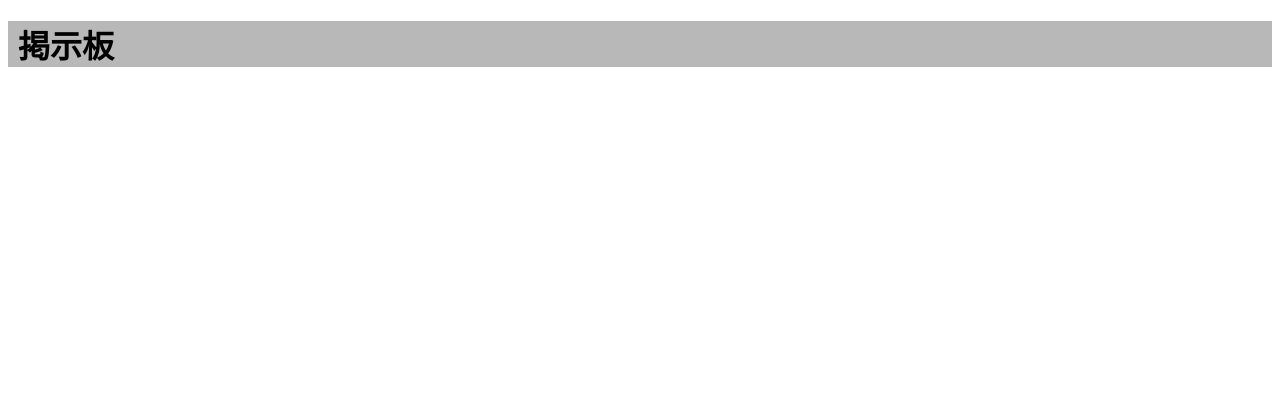
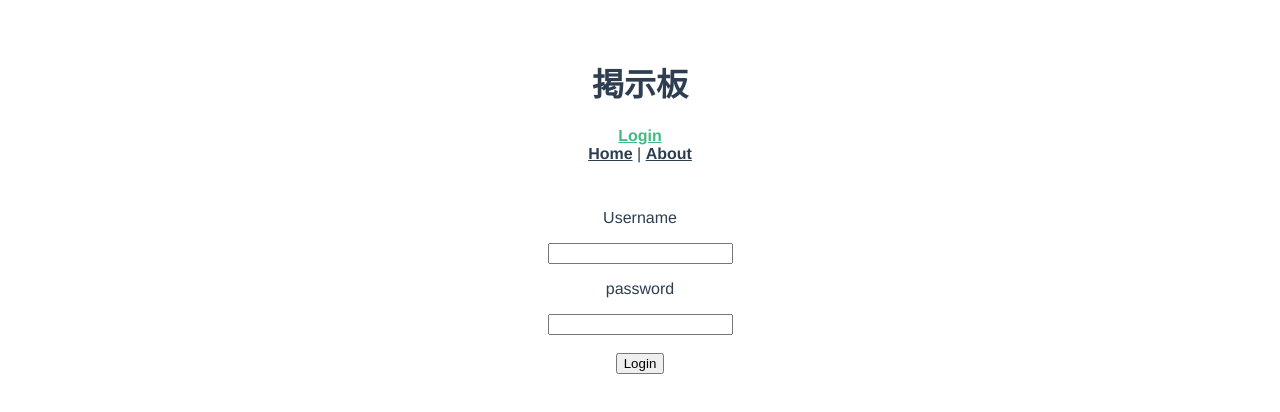
Before and after one commit to tight24/Vue-Cli, a Vue app in the folder messageboard/: page /login in a window 1280 px wide. Shown: the top 412 px of the page. Built offline with nearby package versions, Linux system fonts and the light colour scheme.

Commit message:
login機能の追加

```diff
--- a/messageboard/package.json
+++ b/messageboard/package.json
@@ -9,11 +9,13 @@
   },
   "dependencies": {
     "core-js": "^3.6.5",
-    "vue": "^2.6.11"
+    "vue": "^2.6.11",
+    "vue-router": "^3.2.0"
   },
   "devDependencies": {
     "@vue/cli-plugin-babel": "~4.5.0",
     "@vue/cli-plugin-eslint": "~4.5.0",
+    "@vue/cli-plugin-router": "^4.5.11",
     "@vue/cli-service": "~4.5.0",
     "babel-eslint": "^10.1.0",
     "eslint": "^6.7.2",
--- a/messageboard/src/App.vue
+++ b/messageboard/src/App.vue
@@ -1,9 +1,11 @@
 <template>
   <div id="app">
-    <myheader></myheader>
+    <div id="nav">
+      <myheader></myheader>
+    </div>
+    <router-view/>
   </div>
 </template>
-
 <script>
 import myheader from './components/myheader.vue'
 
@@ -15,5 +17,24 @@ export default {
 </script>
 
 <style>
+#app {
+  font-family: Avenir, Helvetica, Arial, sans-serif;
+  -webkit-font-smoothing: antialiased;
+  -moz-osx-font-smoothing: grayscale;
+  text-align: center;
+  color: #2c3e50;
+}
 
+#nav {
+  padding: 30px;
+}
+
+#nav a {
+  font-weight: bold;
+  color: #2c3e50;
+}
+
+#nav a.router-link-exact-active {
+  color: #42b983;
+}
 </style>
--- a/messageboard/src/components/myheader.vue
+++ b/messageboard/src/components/myheader.vue
@@ -1,6 +1,11 @@
 <template>
 <header id="app">
   <h1>掲示板</h1>
+  <router-link to="/login">Login</router-link><br>
+  <router-link to="/">Home</router-link>
+  |
+  <router-link to="/about">About</router-link>
+
 </header>
 </template>
 <script>
@@ -13,12 +18,9 @@ export default {
 header{
   width: 100%;
   height:auto;
-  background-color:rgb(184, 184, 184);
+  text-align: center;
 
 }
 
-h1{
-  color: black;
-  padding-left: 10px;
-}
+
 </style>
--- a/messageboard/src/main.js
+++ b/messageboard/src/main.js
@@ -1,8 +1,10 @@
 import Vue from 'vue'
 import App from './App.vue'
+import router from './router'
 
 Vue.config.productionTip = false
 
 new Vue({
-  render: h => h(App),
+  router,
+  render: h => h(App)
 }).$mount('#app')
--- /dev/null
+++ b/messageboard/src/router/index.js
@@ -0,0 +1,34 @@
+import Vue from 'vue'
+import VueRouter from 'vue-router'
+import Home from '../views/Home.vue'
+import About from '../views/About.vue'
+import Login from '../views/Login.vue'
+
+
+Vue.use(VueRouter)
+
+const routes = [
+  {
+    path: '/',
+    name: 'Home',
+    component: Home
+  },
+  {
+    path: '/about',
+    name: 'About',
+    component:About
+  },
+  {
+    path:'/login',
+    name:'Login',
+    component:Login
+  }
+]
+
+const router = new VueRouter({
+  mode: 'history',
+  base: process.env.BASE_URL,
+  routes
+})
+
+export default router
--- /dev/null
+++ b/messageboard/src/views/About.vue
@@ -0,0 +1,10 @@
+<template>
+  <div class="about">
+    <h1>This is an about page</h1>
+  </div>
+</template>
+<script>
+export default {
+  name:'About'
+}
+</script>
--- /dev/null
+++ b/messageboard/src/views/Home.vue
@@ -0,0 +1,13 @@
+<template>
+  <div class="home">
+    <img alt="Vue logo" src="../assets/logo.png">
+  </div>
+</template>
+
+<script>
+// @ is an alias to /src
+
+export default {
+  name: 'Home',
+}
+</script>
--- /dev/null
+++ b/messageboard/src/views/Login.vue
@@ -0,0 +1,14 @@
+<template>
+  <div class="login">
+    <p>Username</p>
+    <input type="text">
+    <p>password</p>
+    <input type="text">
+    <br><br><button>Login</button>
+  </div>
+</template>
+<script>
+export default {
+  name:'Login'
+}
+</script>
```
Also changed, not shown: 1 other file (tests, documents, lock files or other folders).
